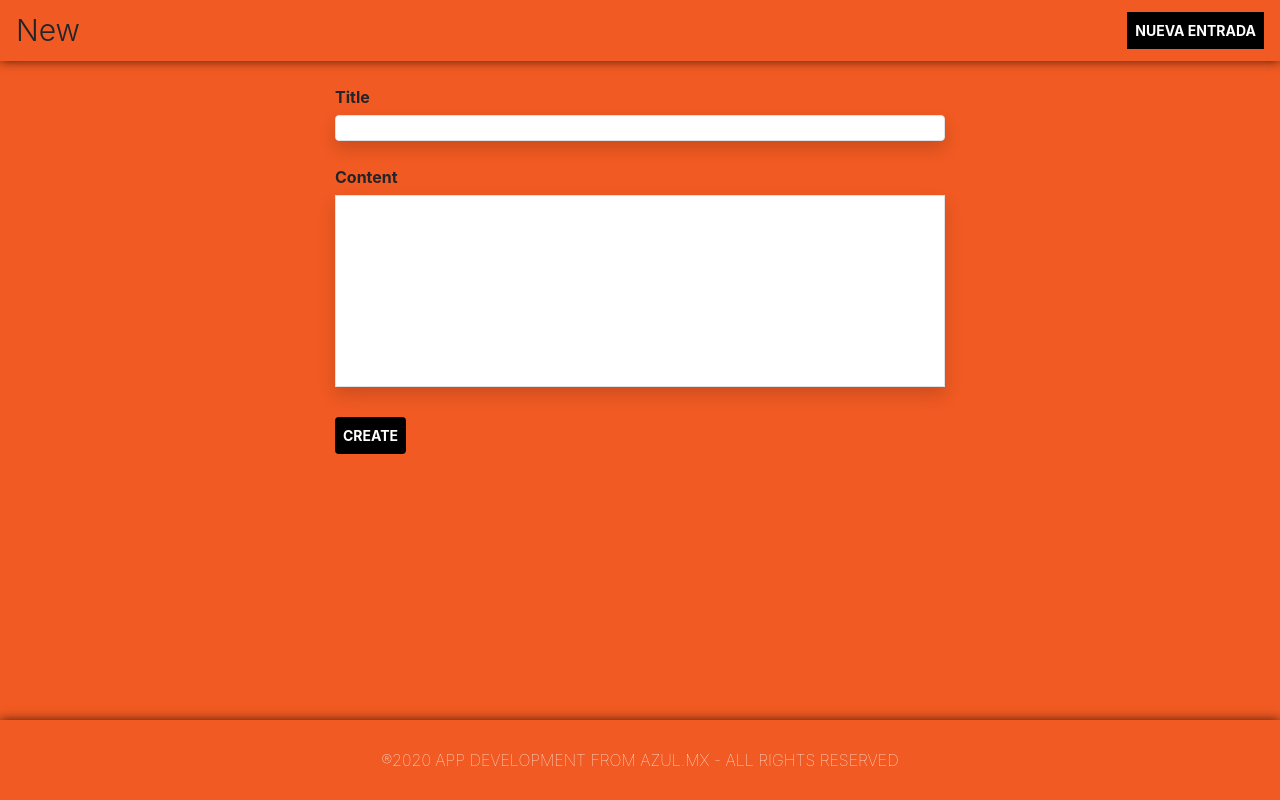
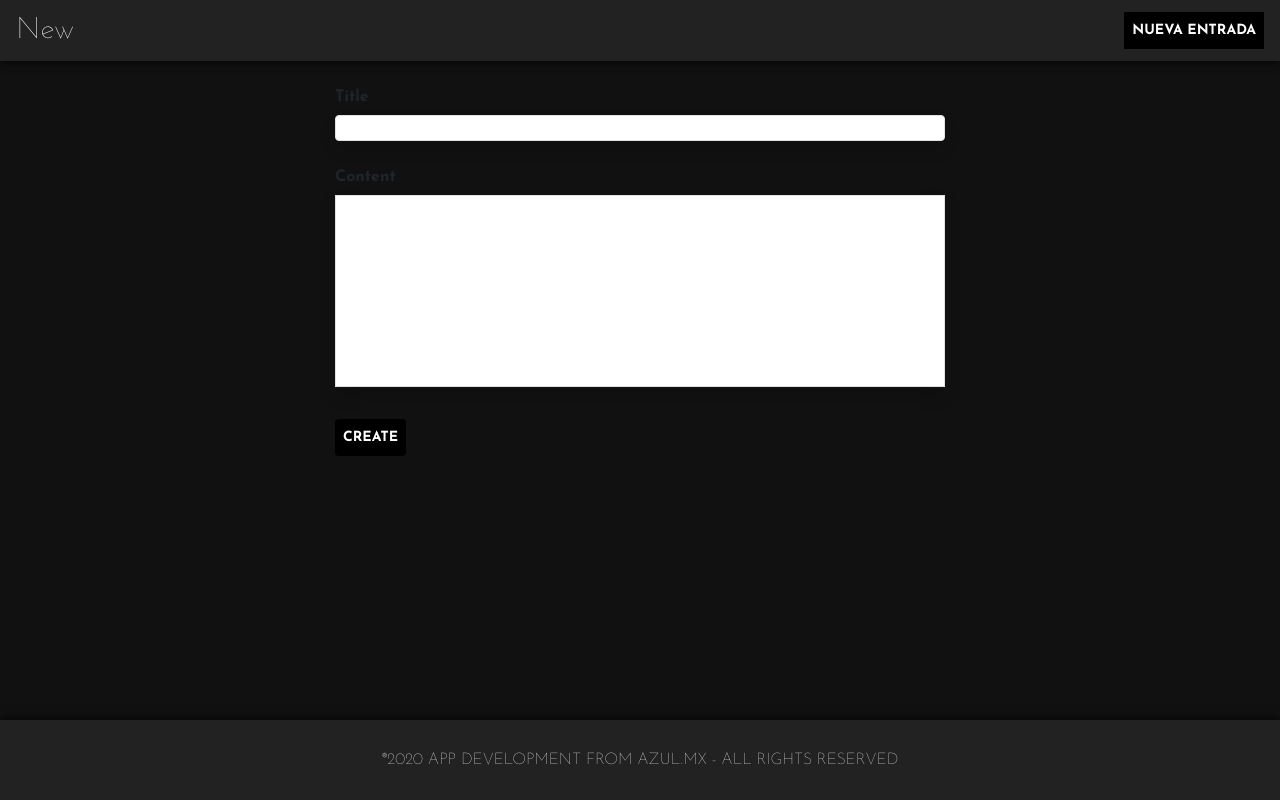
Before and after one commit to axelobscura/next-mysql, a Next.js app: page /new in a window 1280 px wide. Built offline with nearby package versions, Linux system fonts and the light colour scheme.

Commit message:
Layout general

```diff
--- a/components/container/index.tsx
+++ b/components/container/index.tsx
@@ -1,5 +1,11 @@
+import Layout from '../layout'
+
 function Container({ className = '', children }) {
-  return <div className={'container-fluid mx-auto px-0' + className}>{children}</div>
+  return (
+    <Layout home>
+      <div className={'container-fluid mx-auto px-0' + className}>{children}</div>
+    </Layout>
+  )
 }
 
 export default Container
--- a/components/entries/entry/index.tsx
+++ b/components/entries/entry/index.tsx
@@ -19,7 +19,7 @@ function Entry({ id, title, content }) {
 
   return (
     <div className="container pb-3">
-      <div className="py-2 px-5 max-w-xl mx-auto bg-white rounded-xl shadow-md space-y-2 sm:py-4 sm:flex sm:items-center sm:space-y-0 sm:space-x-6">
+      <div className="py-2 px-2 mx-auto bg-dark shadow-md space-y-2 sm:py-4 sm:flex sm:items-center sm:space-y-0 sm:space-x-6">
         <img className="block mx-auto h-24 rounded-full sm:mx-0 sm:flex-shrink-0" src="https://images.pexels.com/photos/415829/pexels-photo-415829.jpeg?auto=compress&cs=tinysrgb&dpr=2&h=650&w=940" alt="Woman's Face" />
         <div className="text-center space-y-2 sm:text-left">
           <div className="space-y-0.5">
--- /dev/null
+++ b/components/layout/index.tsx
@@ -0,0 +1,22 @@
+import Head from 'next/head'
+import Link from 'next/link'
+
+const name = 'Your Name'
+export const siteTitle = 'Next.js Sample Website'
+
+export default function Layout({ children, home }) {
+    return (
+        <div>
+            <Head>
+                <title>AXEL OBSCURA SARZOTTI - FULL STACK DEVELOPER</title>
+                <link rel="icon" type="image/png" href="favicon.png" />
+                <link rel="preconnect" href="https://fonts.gstatic.com" />
+                <link href="https://fonts.googleapis.com/css2?family=Josefin+Sans:wght@100;400;700&display=swap" rel="stylesheet"></link>
+                <meta name="description" content="Full Stack developer in México, over 17 years of experience developing all kind of platforms and applications." />
+                <meta name="og:title" content={siteTitle} />
+                <meta name="twitter:card" content="summary_large_image" />
+            </Head>
+            <main>{children}</main>
+        </div>
+    )
+}
--- a/components/nav/index.tsx
+++ b/components/nav/index.tsx
@@ -5,7 +5,7 @@ import ButtonLink from '@/components/button-link'
 import Navbar from 'react-bootstrap/Navbar'
 
 
-export default function Nav({ title = 'Entries' }) {
+export default function Nav({ title = 'ENTRADAS', home }) {
   return (
     <Container>
       <Navbar bg="light" expand="lg">
@@ -15,7 +15,7 @@ export default function Nav({ title = 'Entries' }) {
             <a className="font-light text-3xl">{title}</a>
           </Link>
         </Navbar.Collapse>
-        <ButtonLink href="/new">NUEVA ENTRADA</ButtonLink>
+        <ButtonLink href="/new">{home ? ("BIENVENIDO") : ("NUEVA ENTRADA")}</ButtonLink>
       </Navbar>
     </Container>
   )
--- a/styles/index.css
+++ b/styles/index.css
@@ -2,28 +2,41 @@
 
 /* Write your own custom base styles here */
 body {
-  background: #f15a22;
+  background: #111;
+  font-family: 'Josefin Sans', sans-serif;
 }
 .navbar {
-  background-color: #f15a22 !important;
-  box-shadow: 0 0 10px #4d1b09;
+  background-color: #222 !important;
+  box-shadow: 0 0 10px #000;
 }
 .elfooter {
-  background: #f15a22;
+  background: #222;
   color: #ffffff;
   font-weight: 100;
-  box-shadow: 0 0 10px #4d1b09;
+  box-shadow: 0 0 10px #000;
 }
 .btn {
   border-radius: none !important;
 }
 .eljumbo {
-  background: #f15a22;
+  background: #111;
+  padding: 10px;
+}
+.eljumbo h1 {
+  font-weight: bold;
+  font-size: 2rem;
+  color:#ffffff;
 }
 .entradas {
   margin-bottom: 90px;
 }
-
+.text-3xl {
+  color: #ffffff;
+  font-weight: bold;
+}
+a.bg-black {
+  padding: 10px;
+}
 /* Start purging... */
 @tailwind components;
 /* Stop purging. */
```
Also changed, not shown: public/favicon.png (added).
